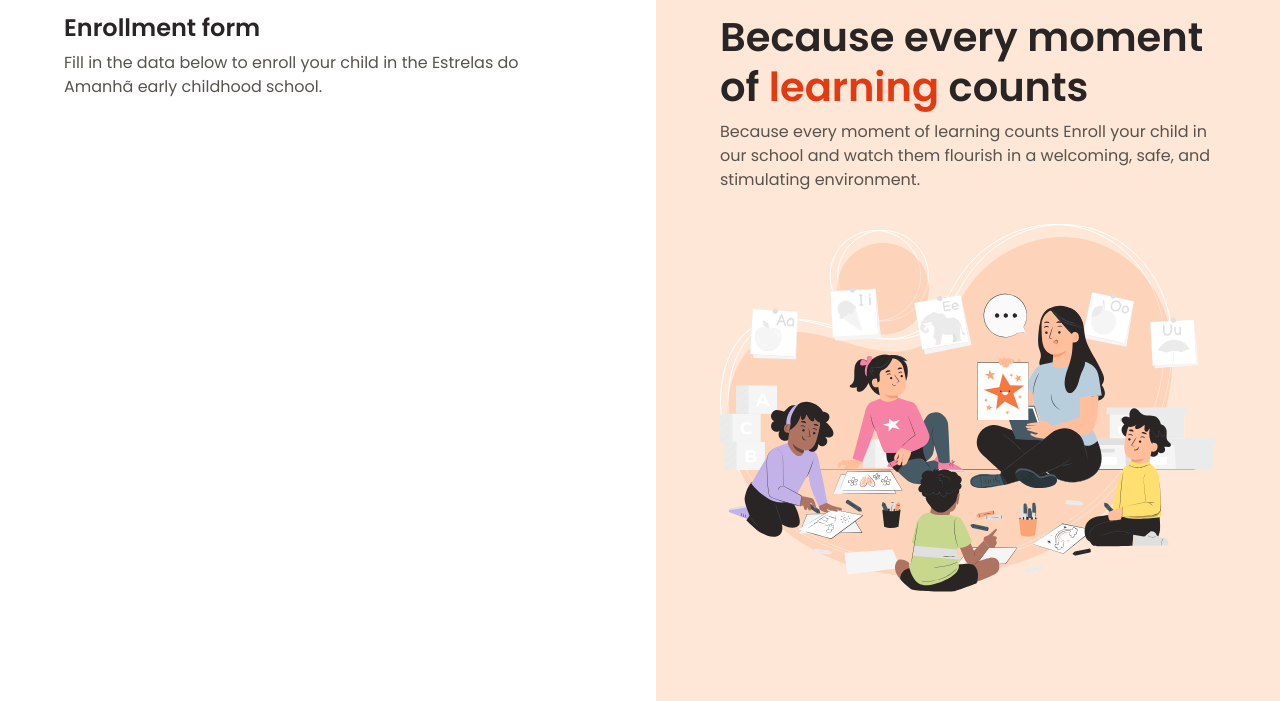
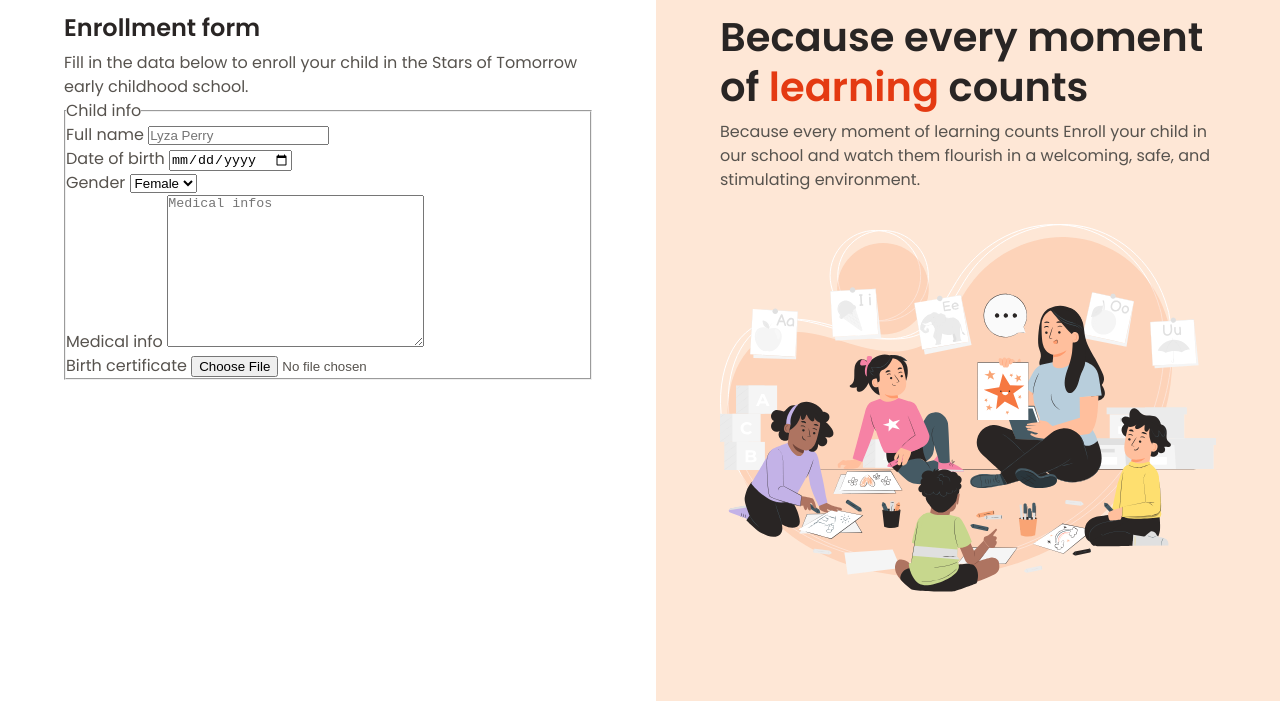
Before and after one commit to leonardoprokopowiskii/enrollment-form, a plain HTML site: page index.html in a window 1280 px wide. Shown: the part 99-800 px from the top of the page. Drawn offline with Linux system fonts and the light colour scheme.

Commit message:
feat: add child info section html structure

```diff
--- a/index.html
+++ b/index.html
@@ -22,9 +22,55 @@
           </div>
           <h1>Enrollment form</h1>
           <p>
-            Fill in the data below to enroll your child in the Estrelas do
-            Amanhã early childhood school.
+            Fill in the data below to enroll your child in the Stars of
+            Tomorrow early childhood school.
           </p>
+
+          <form action="" method="post" enctype="multipart/form-data">
+            <fieldset class="child-info">
+              <legend>Child info</legend>
+
+              <div class="input-wrapper">
+                <label for="fullname">Full name</label>
+                <input
+                  type="text"
+                  name="fullname"
+                  id="fullname"
+                  placeholder="Lyza Perry"
+                />
+              </div>
+
+              <div class="input-wrapper">
+                <label for="birth">Date of birth</label>
+                <input type="date" name="birth" id="birth" />
+              </div>
+
+              <div class="select-wrapper">
+                <label for="gender">Gender</label>
+                <select name="gender" id="gender">
+                  <option value="female">Female</option>
+                  <option value="male">male</option>
+                </select>
+              </div>
+
+              <div class="textarea-wrapper">
+                <label for="medical-info">Medical info</label>
+                <textarea
+                  name="medical-info"
+                  id="medical-info"
+                  cols="30"
+                  rows="10"
+                  placeholder="Medical infos"
+                ></textarea>
+              </div>
+
+              <div class="droparea-wrapper">
+                <label for="birth-file">Birth certificate</label>
+                <input type="file" name="birth-file" id="birth-file">
+              </div>
+
+            </fieldset>
+          </form>
         </div>
       </main>
 
```
